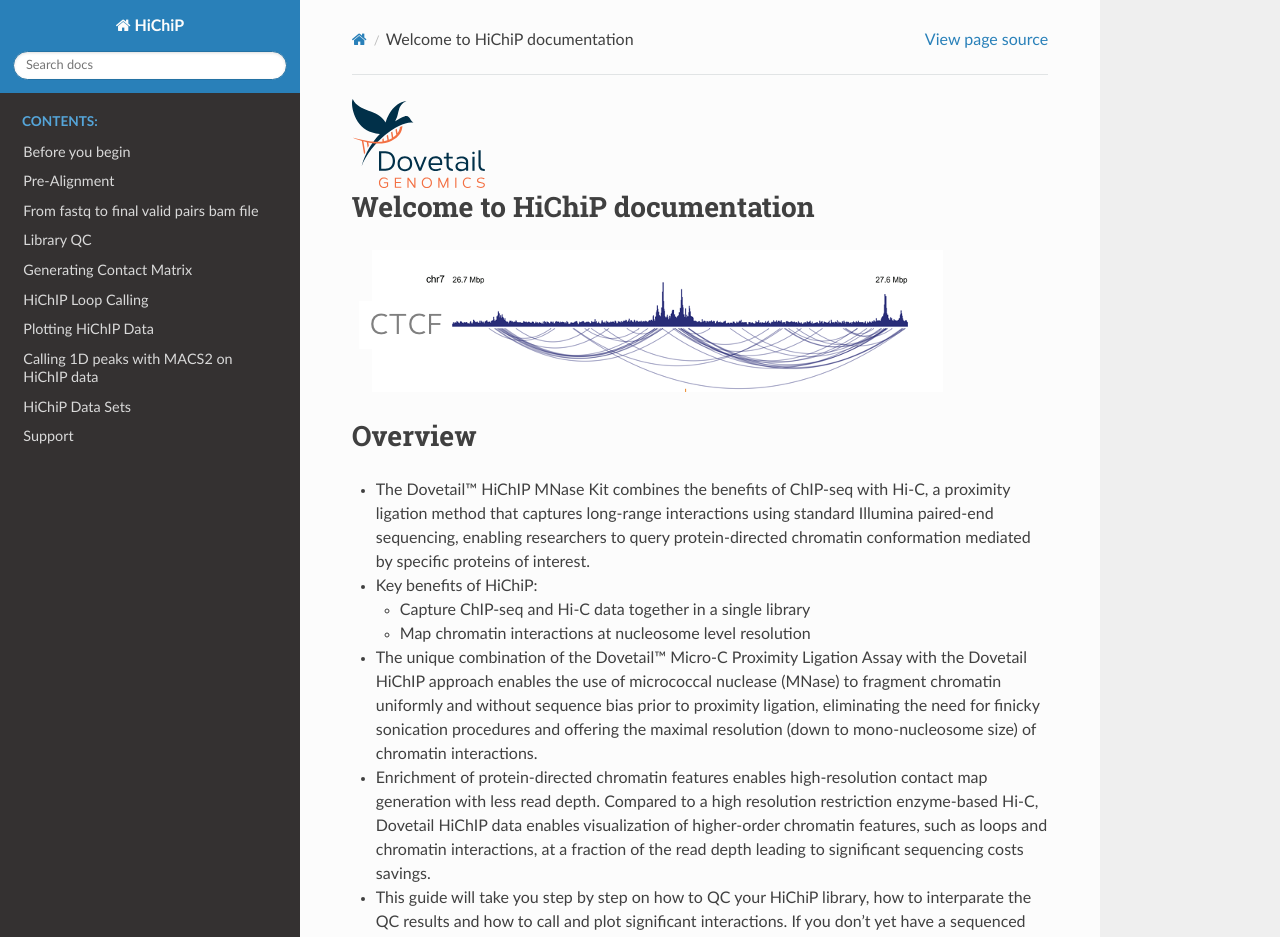
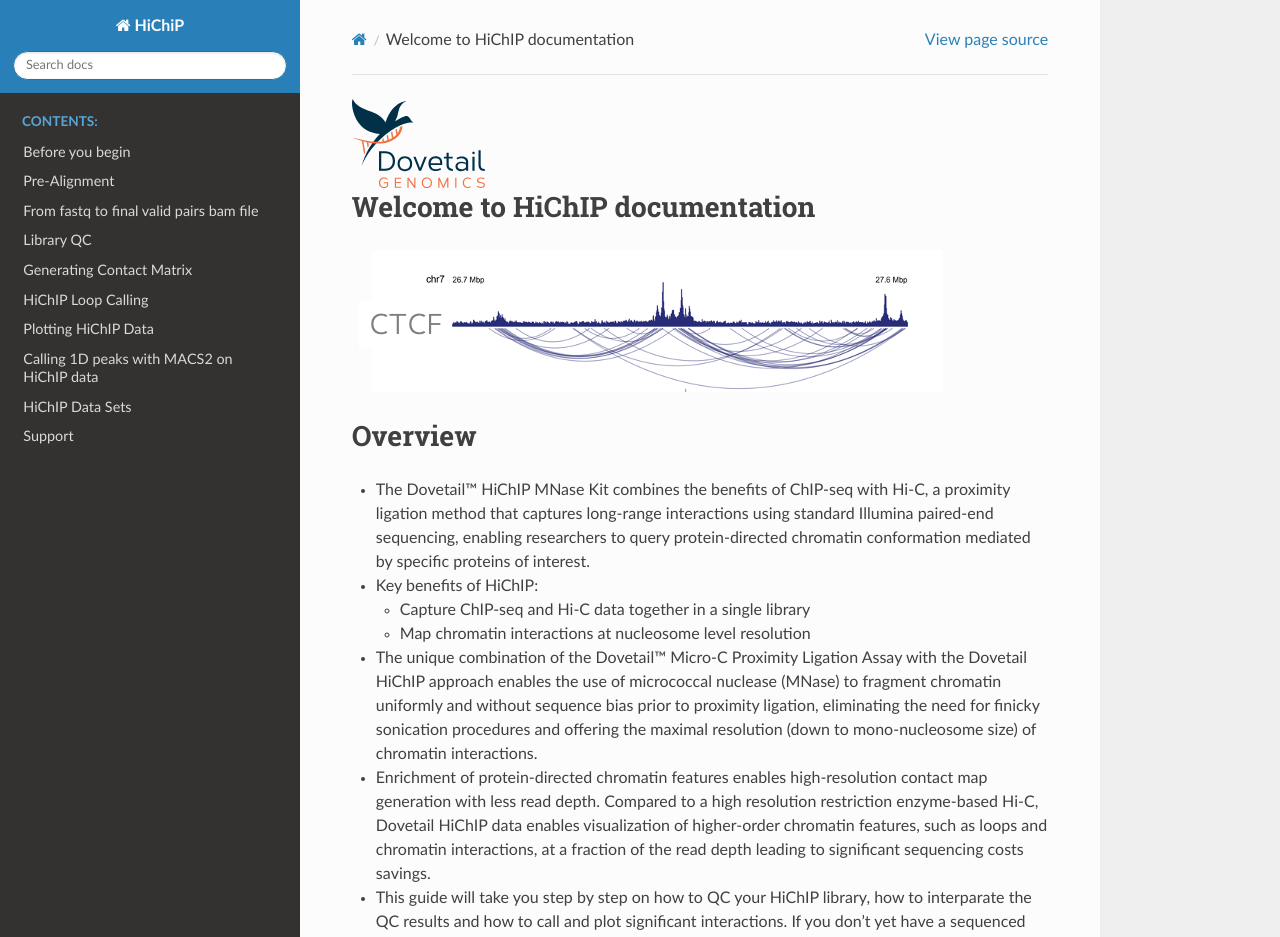
Before and after one commit to dovetail-genomics/HiChiP, a Sphinx documentation site: the page built from docs/source/index.rst, in a window 1280 px wide and 1400 px high. Shown: the top 937 px of the window. Built offline with Sphinx 7.4.7 and the Read the Docs theme 2.0.0, drawn with Linux system fonts in a browser that asks for light colours; some of the changed text lies outside the part shown.

Commit message:
update HiChIP spelling

```diff
--- a/docs/source/before_you_begin.rst
+++ b/docs/source/before_you_begin.rst
@@ -3,7 +3,7 @@
 Before you begin
 ================
 
-Have a copy of the HiChiP scripts on your machine:
+Have a copy of the HiChIP scripts on your machine:
 ----------------------------------------------------
 
 Clone this repository:
@@ -85,7 +85,7 @@
 * **reference in a fasta file format**, e.g. hg38
 * **peak calls from ChiP-seq experiment** (e.g. your own experiment or ENCODE gold standard in bed or narrowpeak format, as explained :ref:`here<CENRICH>`), more details and links to ENCODE files can be found :ref:`here<DATASETS>`.
 
-If you don't already have your own input files or want to run a test on a small data set, you can download sample fastq files from the :ref:`HiChiP Data Sets section<DATASETS>`. The 2M data set is suitable for a quick testing of the instructions in this tutorial.
+If you don't already have your own input files or want to run a test on a small data set, you can download sample fastq files from the :ref:`HiChIP Data Sets section<DATASETS>`. The 2M data set is suitable for a quick testing of the instructions in this tutorial.
 
 The following files are suitable for testing, you can download them as follows:
 
--- a/docs/source/data_sets.rst
+++ b/docs/source/data_sets.rst
@@ -1,6 +1,6 @@
 .. _DATASETS:
 
-HiChiP Data Sets
+HiChIP Data Sets
 ================
 
 
--- a/docs/source/fastq_to_bam.rst
+++ b/docs/source/fastq_to_bam.rst
@@ -42,7 +42,7 @@
 Alignment
 +++++++++
 
-Now that you have a genome file, index file and a reference fasta file you are all set to align your HiChiP library to the reference. Please note the specific settings that are needed to map mates independently and for optimal results with our proximity library reads.
+Now that you have a genome file, index file and a reference fasta file you are all set to align your HiChIP library to the reference. Please note the specific settings that are needed to map mates independently and for optimal results with our proximity library reads.
 
 
 .. csv-table::
@@ -78,7 +78,7 @@
 Recording valid ligation events
 +++++++++++++++++++++++++++++++
 
-We use the ``parse`` module of the ``pairtools`` pipeline to find ligation junctions in HiChiP (and other proximity ligation) libraries. When a ligation event is identified in the alignment file the pairtools pipeline will record the outer-most (5’) aligned base pair and the strand of each one of the paired reads into ``.pairsam`` file (pairsam format captures SAM entries together with the Hi-C pair information). In addition, it will also asign a pair type for each event. e.g. if both reads aligned uniquely to only one region in the genome, the type UU (Unique-Unique) will be assigned to the pair. The following steps are necessary to identify the high quality valid pairs over low quality events (e.g. due to low mapping quality):
+We use the ``parse`` module of the ``pairtools`` pipeline to find ligation junctions in HiChIP (and other proximity ligation) libraries. When a ligation event is identified in the alignment file the pairtools pipeline will record the outer-most (5’) aligned base pair and the strand of each one of the paired reads into ``.pairsam`` file (pairsam format captures SAM entries together with the Hi-C pair information). In addition, it will also asign a pair type for each event. e.g. if both reads aligned uniquely to only one region in the genome, the type UU (Unique-Unique) will be assigned to the pair. The following steps are necessary to identify the high quality valid pairs over low quality events (e.g. due to low mapping quality):
 
 
 ``pairtools parse`` options:
@@ -177,7 +177,7 @@
 Generate .pairs and bam files
 +++++++++++++++++++++++++++++
 
-The ``pairtools split`` command is used to split the final ``.pairsam`` into two files: ``.sam`` (or ``.bam``) and ``.pairs`` (``.pairsam`` has two extra columns containing the alignments from which the HiChiP pair was extracted, these two columns are not included in ``.pairs`` files)
+The ``pairtools split`` command is used to split the final ``.pairsam`` into two files: ``.sam`` (or ``.bam``) and ``.pairs`` (``.pairsam`` has two extra columns containing the alignments from which the HiChIP pair was extracted, these two columns are not included in ``.pairs`` files)
 
 ``pairtools split`` options:
 
--- a/docs/source/index.rst
+++ b/docs/source/index.rst
@@ -1,4 +1,4 @@
-.. HiChiP documentation master file, created by
+.. HiChIP documentation master file, created by
    sphinx-quickstart on Sun Jan 24 01:50:52 2021.
    You can adapt this file completely to your liking, but it should at least
    contain the root `toctree` directive.
@@ -8,7 +8,7 @@
    :width: 100pt
 
 
-Welcome to HiChiP documentation
+Welcome to HiChIP documentation
 ================================
 
 
@@ -19,7 +19,7 @@
 ========
 - The Dovetail™ HiChIP MNase Kit combines the benefits of ChIP-seq with Hi-C, a proximity ligation method that captures long-range interactions using standard Illumina paired-end sequencing, enabling researchers to query protein-directed chromatin conformation mediated by specific proteins of interest.
 
-- Key benefits of HiChiP:
+- Key benefits of HiChIP:
 
   - Capture ChIP-seq and Hi-C data together in a single library
   - Map chromatin interactions at nucleosome level resolution
@@ -28,7 +28,7 @@
 
 - Enrichment of protein-directed chromatin features enables high-resolution contact map generation with less read depth. Compared to a high resolution restriction enzyme-based Hi-C, Dovetail HiChIP data enables visualization of higher-order chromatin features, such as loops and chromatin interactions, at a fraction of the read depth leading to significant sequencing costs savings.
 
-- This guide will take you step by step on how to QC your HiChiP library, how to interparate the QC results and how to call and plot significant interactions. If you don't yet have a sequenced HiChiP library and you want to get familiar with the data, you can download HiChiP sequences libraries from our publicaly available :ref:`data sets<DATASETS>`.
+- This guide will take you step by step on how to QC your HiChIP library, how to interparate the QC results and how to call and plot significant interactions. If you don't yet have a sequenced HiChIP library and you want to get familiar with the data, you can download HiChIP sequences libraries from our publicaly available :ref:`data sets<DATASETS>`.
 
 - The QC process starts with aligning the reads to a reference genome then retaining high quality mapped reads. From there the mapped data will be used to generating a pairs file with pairtools, which categorizes pairs by read type and insert distance, this step both flags and removes PCR duplicates. Once pairs are categorized, counts of each class are summed and reported.
 
--- a/docs/source/library_qc.rst
+++ b/docs/source/library_qc.rst
@@ -6,7 +6,7 @@
 Proximity-ligation assessment
 -----------------------------
 
-At step :ref:`Removing PCR duplicates<DUPs>` you used the flag `--output-stats`, generating a stats file in addition to the pairsam output (e.g. --output-stats stats.txt). The stats file is an extensive output of pairs statistics as calculated by pairtools, including total reads, total mapped, total dups, total pairs for each pair of chromosomes etc'. Although you can use directly the pairtools stats file as is to get informed on the quality of the HiChiP library, we find it easier to focus on a few key metrics. We include in this repository the script ``get_qc.py`` that summarize the paired-tools stats file and present them in percentage values in addition to absolute values.
+At step :ref:`Removing PCR duplicates<DUPs>` you used the flag `--output-stats`, generating a stats file in addition to the pairsam output (e.g. --output-stats stats.txt). The stats file is an extensive output of pairs statistics as calculated by pairtools, including total reads, total mapped, total dups, total pairs for each pair of chromosomes etc'. Although you can use directly the pairtools stats file as is to get informed on the quality of the HiChIP library, we find it easier to focus on a few key metrics. We include in this repository the script ``get_qc.py`` that summarize the paired-tools stats file and present them in percentage values in addition to absolute values.
 
 The images below explains how the values on the QC report are calculated:
 
@@ -56,7 +56,7 @@
 Calculating enrichment stats
 ++++++++++++++++++++++++++++
 
-Another key step in evaluating the quality of the HiChiP library is assessing the enrichment of HiChiP reads at protein binding sites, when protein binding sites correspond to a list of ChiP-Seq peaks.
+Another key step in evaluating the quality of the HiChiP library is assessing the enrichment of HiChIP reads at protein binding sites, when protein binding sites correspond to a list of ChiP-Seq peaks.
 
 Our QC pipeline supports as an input both peaks in a simple ``bed`` file format (containing three columns: chr, star, end) or `ENCODE narrow peak format <https://genome.ucsc.edu/FAQ/FAQformat.html#format12>`_. For your convenience we include here :ref:`links<DATASETS>` to some key examples of peak files from ENCODE ChiP-Seq experiments. All are of proteins for which Dovetail™ HiChIP MNase Kit has `validated antibodies <https://dovetailgenomics.com/hichip-validated-antibodies/>`_.
 
```
